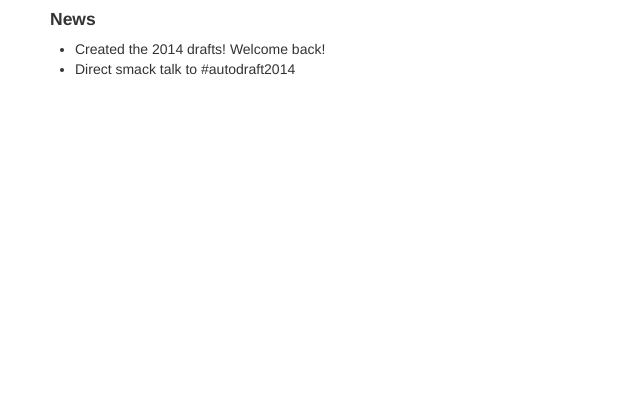
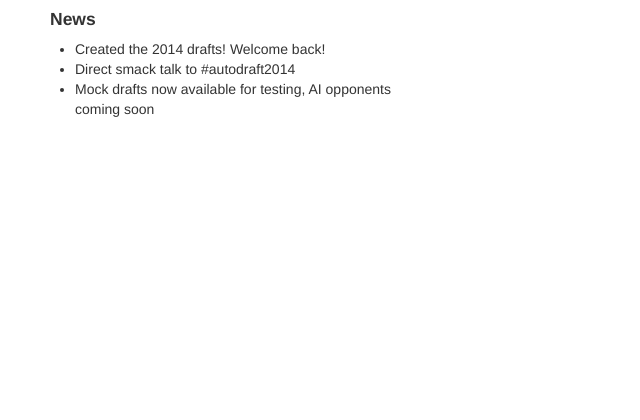
Before and after one commit to gnmerritt/autodraft, a Django app: page /d// in a window 1280 px wide. Shown: the part 321-741 px from the top of the page, without its empty margins (0-640 px from the left). Run offline with Django 3.2, Linux system fonts and the light colour scheme; data that the repository does not hold is empty; parts of the project's set-up code (start-up, migrations or seed data) failed here and were passed over; some libraries are stand-ins or nearby versions.

Commit message:
added news item about mock drafts

```diff
--- a/autodraft/draftHost/templates/draftHost/base.html
+++ b/autodraft/draftHost/templates/draftHost/base.html
@@ -64,6 +64,7 @@
   <ul>
     <li>Created the 2014 drafts! Welcome back!</li>
     <li>Direct smack talk to #autodraft2014</li>
+    <li>Mock drafts now available for testing, AI opponents coming soon</li>
   </ul>
 </div>
 {% endblock %}
```
